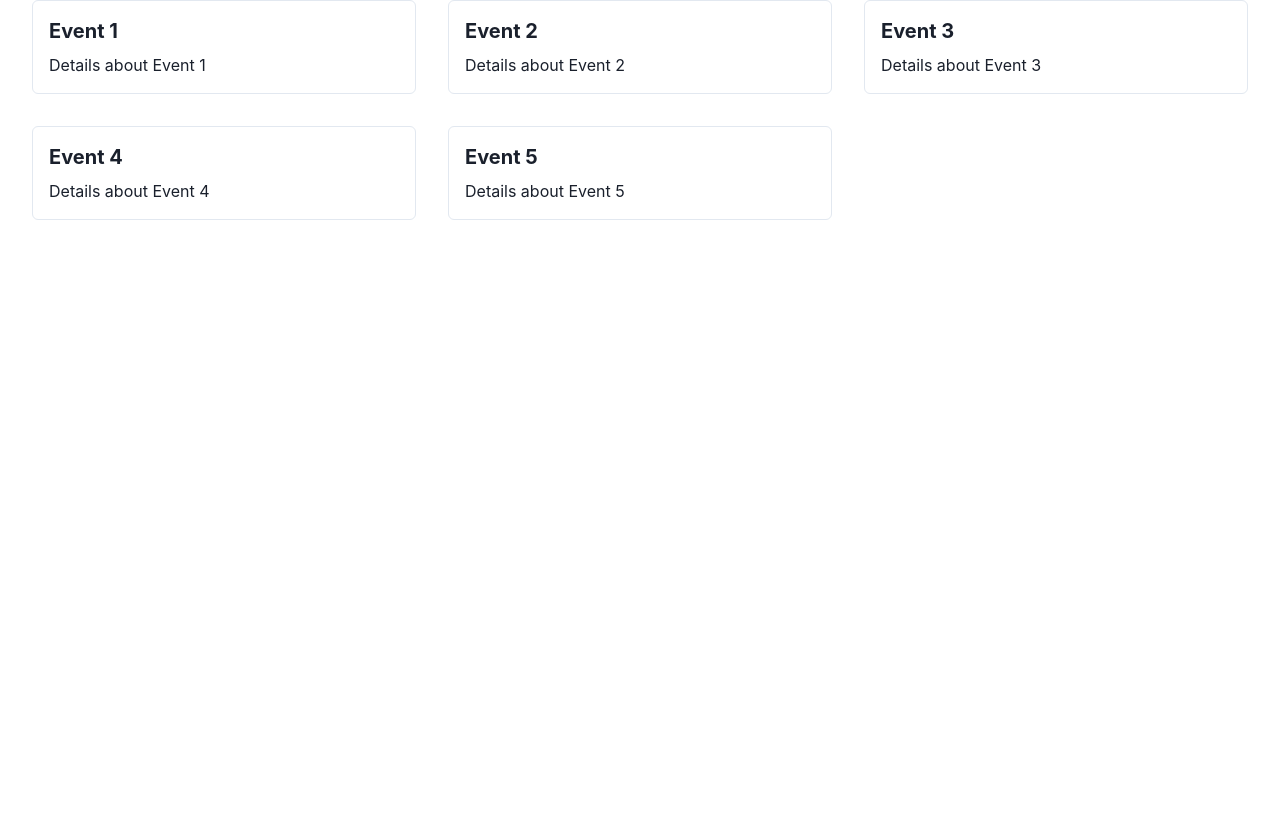
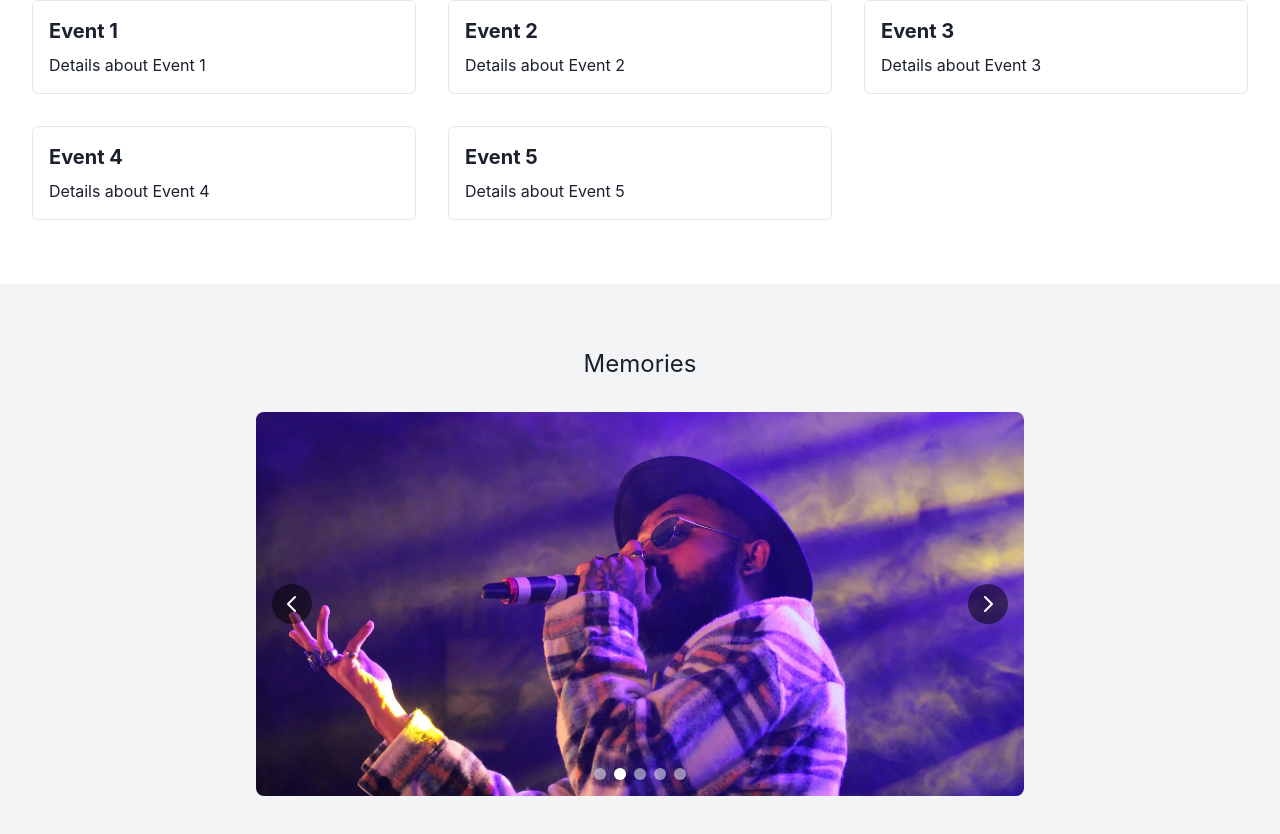
Before and after one commit to drdholu/impressions24, a React (Create React App) app: page / in a window 1280 px wide. Shown: the part 1376-2210 px from the top of the page. Before the commit the page ends 1660 px from the top, so only its background shows below. Built offline with nearby package versions, Linux system fonts and the light colour scheme.

Commit message:
added memories

```diff
--- a/src/components/LandingPage.js
+++ b/src/components/LandingPage.js
@@ -3,6 +3,7 @@ import Mainlogo from './mainlogo';
 import Navbar from './Navbar'
 import Events from './Events'
 import AboutUs from './AboutUs'
+import Memories from './Memories'
 const LandingPage = () => {
   return (
     <div>
@@ -10,6 +11,7 @@ const LandingPage = () => {
       <Mainlogo/>
       <AboutUs/>
       <Events />
+      <Memories />
     </div>
   );
 };
```
